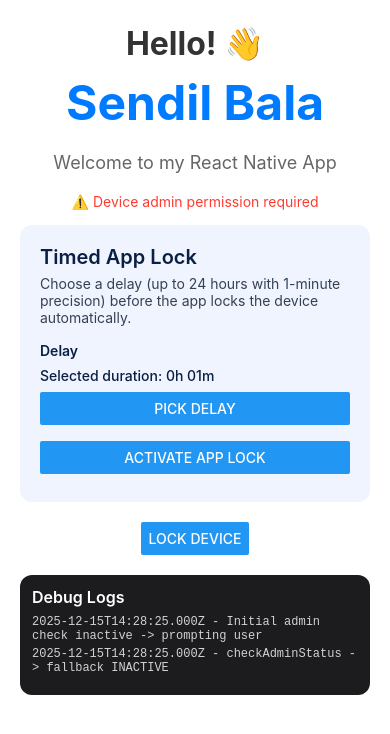
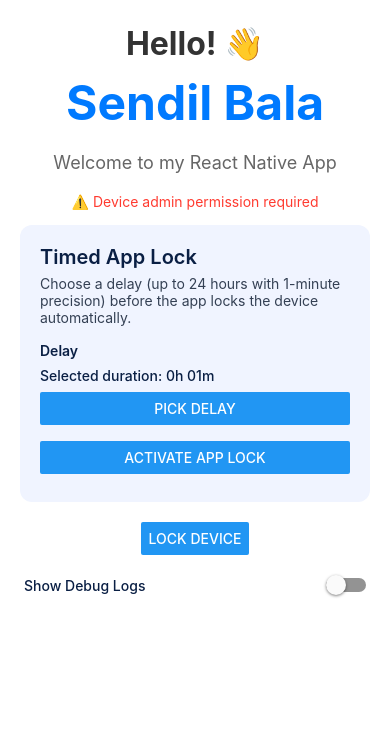
Before and after one commit to sendilb191/no-sleep-react-own, a React Native app: screen / in a window 390 px wide. Shown: the top 734 px of the page. Built offline with nearby package versions, Linux system fonts and the light colour scheme.

Commit message:
Fix android picker crash and add debug toggle

```diff
--- a/src/screens/MainScreen.js
+++ b/src/screens/MainScreen.js
@@ -1,4 +1,4 @@
-import React from "react";
+import React, { useState } from "react";
 import {
   SafeAreaView,
   StatusBar,
@@ -7,6 +7,7 @@ import {
   View,
   ScrollView,
   Button,
+  Switch,
 } from "react-native";
 import TimerSection from "../components/TimerSection";
 import DebugLogList from "../components/DebugLogList";
@@ -28,6 +29,8 @@ const MainScreen = () => {
     scheduleLock,
     lockDevice,
   } = useDeviceLock();
+
+  const [showDebugSection, setShowDebugSection] = useState(false);
 
   return (
     <SafeAreaView style={styles.container}>
@@ -59,7 +62,14 @@ const MainScreen = () => {
             scheduleLock={scheduleLock}
           />
           <Button title="Lock Device" onPress={lockDevice} />
-          <DebugLogList logs={debugLogs} />
+          <View style={styles.debugToggleRow}>
+            <Text style={styles.debugToggleLabel}>Show Debug Logs</Text>
+            <Switch
+              value={showDebugSection}
+              onValueChange={setShowDebugSection}
+            />
+          </View>
+          {showDebugSection && <DebugLogList logs={debugLogs} />}
         </View>
       </ScrollView>
     </SafeAreaView>
@@ -109,6 +119,20 @@ const styles = StyleSheet.create({
     marginBottom: 15,
     paddingHorizontal: 20,
   },
+  debugToggleRow: {
+    flexDirection: "row",
+    alignItems: "center",
+    justifyContent: "space-between",
+    width: "100%",
+    marginTop: 20,
+    marginBottom: 8,
+    paddingHorizontal: 4,
+  },
+  debugToggleLabel: {
+    fontSize: 14,
+    color: "#0A1F44",
+    fontWeight: "500",
+  },
 });
 
 export default MainScreen;
```
Also changed, not shown: 1 other file (tests, documents, lock files or other folders).
